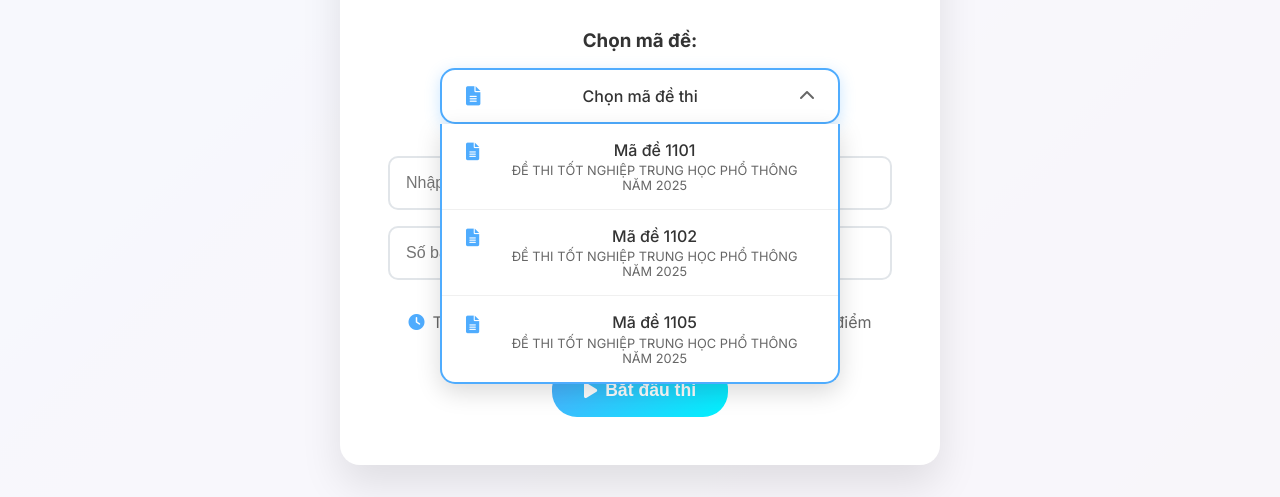
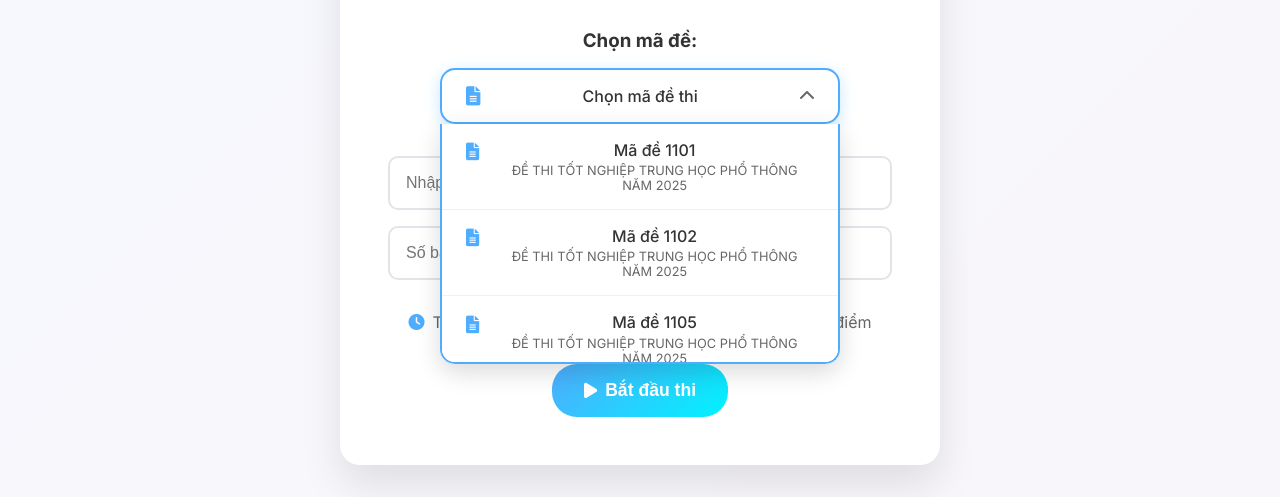
Before and after one commit to trwngvannam/thptqg-2025, a plain HTML site: page index.html in a window 1280 px wide. Both pictures are taken after a click on the element "Chọn mã đề thi". Shown: the part 377-874 px from the top of the page. Drawn offline with Linux system fonts and the light colour scheme.

Commit message:
Fix dropdown UI: Limit display to 3 items with scroll

```diff
--- a/styles.css
+++ b/styles.css
@@ -190,8 +190,28 @@ body {
 }
 
 .dropdown-list.open {
-    max-height: 300px;
+    max-height: 240px; /* Chiều cao cho khoảng 3 item (mỗi item ~80px) */
+    overflow-y: auto; /* Thêm thanh cuộn dọc */
     border-color: #4facfe;
+}
+
+/* Style cho thanh cuộn */
+.dropdown-list::-webkit-scrollbar {
+    width: 6px;
+}
+
+.dropdown-list::-webkit-scrollbar-track {
+    background: #f1f1f1;
+    border-radius: 3px;
+}
+
+.dropdown-list::-webkit-scrollbar-thumb {
+    background: #4facfe;
+    border-radius: 3px;
+}
+
+.dropdown-list::-webkit-scrollbar-thumb:hover {
+    background: #3a8bfd;
 }
 
 .dropdown-item {
```
